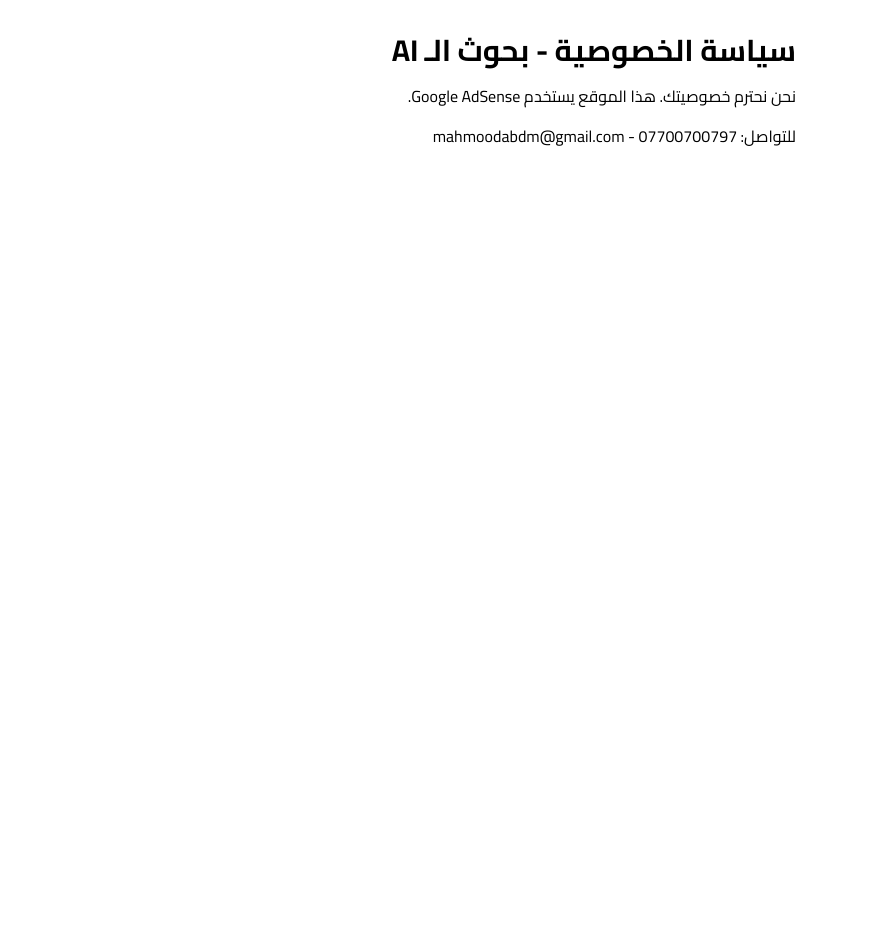
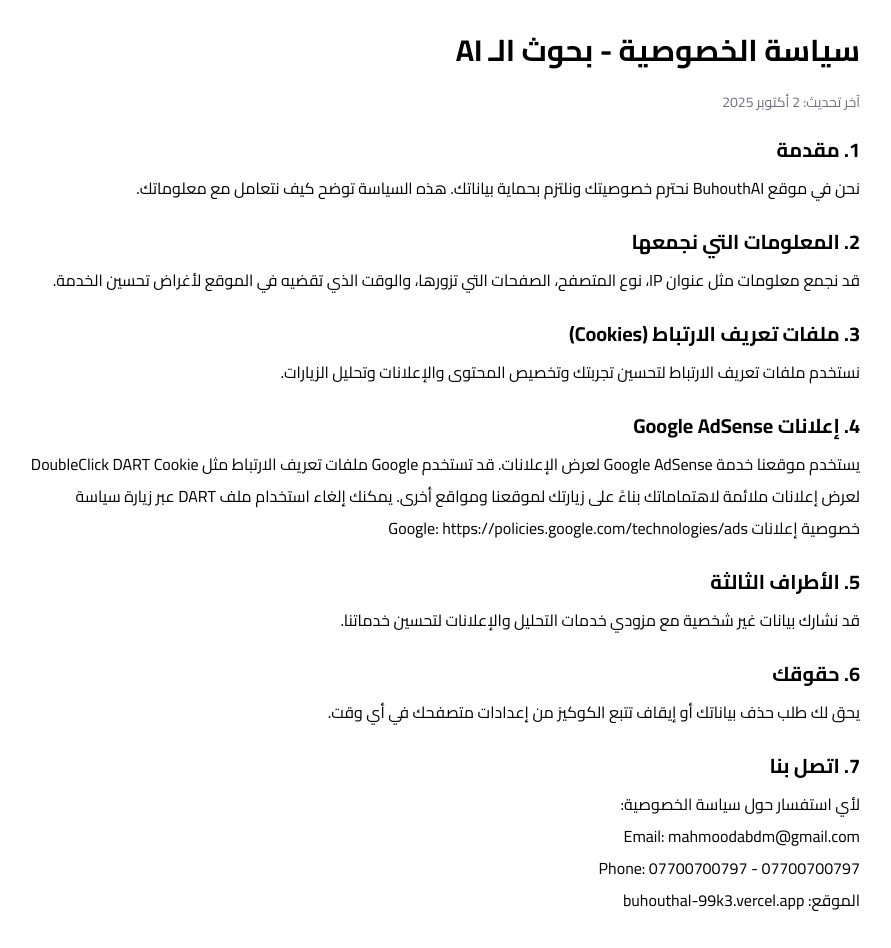
Before and after one commit to mahmoodabdm/buhouthal, a Next.js app: page /privacy in a window 1280 px wide. Shown: the whole page, without its empty margins (196-1087 px from the left). Before the commit the page ends 800 px from the top, so only its background shows below. Built offline with nearby package versions, Linux system fonts and the light colour scheme.

Commit message:
Update page.tsx

```diff
--- a/app/privacy/page.tsx
+++ b/app/privacy/page.tsx
@@ -1,9 +1,30 @@
 export default function PrivacyPage() {
   return (
-    <div className="max-w-3xl mx-auto p-8">
-      <h1 className="text-3xl font-bold mb-4">سياسة الخصوصية - بحوث الـ AI</h1>
-      <p>نحن نحترم خصوصيتك. هذا الموقع يستخدم Google AdSense.</p>
-      <p className="mt-4">للتواصل: mahmoodabdm@gmail.com - 07700700797</p>
+    <div className="max-w-4xl mx-auto p-8 leading-8" dir="rtl">
+      <h1 className="text-3xl font-bold mb-6">سياسة الخصوصية - بحوث الـ AI</h1>
+      <p className="text-sm text-gray-500 mb-6">آخر تحديث: 2 أكتوبر 2025</p>
+
+      <h2 className="text-xl font-bold mt-6 mb-2">1. مقدمة</h2>
+      <p>نحن في موقع BuhouthAI نحترم خصوصيتك ونلتزم بحماية بياناتك. هذه السياسة توضح كيف نتعامل مع معلوماتك.</p>
+
+      <h2 className="text-xl font-bold mt-6 mb-2">2. المعلومات التي نجمعها</h2>
+      <p>قد نجمع معلومات مثل عنوان IP، نوع المتصفح، الصفحات التي تزورها، والوقت الذي تقضيه في الموقع لأغراض تحسين الخدمة.</p>
+
+      <h2 className="text-xl font-bold mt-6 mb-2">3. ملفات تعريف الارتباط (Cookies)</h2>
+      <p>نستخدم ملفات تعريف الارتباط لتحسين تجربتك وتخصيص المحتوى والإعلانات وتحليل الزيارات.</p>
+
+      <h2 className="text-xl font-bold mt-6 mb-2">4. إعلانات Google AdSense</h2>
+      <p>يستخدم موقعنا خدمة Google AdSense لعرض الإعلانات. قد تستخدم Google ملفات تعريف الارتباط مثل DoubleClick DART Cookie لعرض إعلانات ملائمة لاهتماماتك بناءً على زيارتك لموقعنا ومواقع أخرى. يمكنك إلغاء استخدام ملف DART عبر زيارة سياسة خصوصية إعلانات Google: https://policies.google.com/technologies/ads</p>
+
+      <h2 className="text-xl font-bold mt-6 mb-2">5. الأطراف الثالثة</h2>
+      <p>قد نشارك بيانات غير شخصية مع مزودي خدمات التحليل والإعلانات لتحسين خدماتنا.</p>
+
+      <h2 className="text-xl font-bold mt-6 mb-2">6. حقوقك</h2>
+      <p>يحق لك طلب حذف بياناتك أو إيقاف تتبع الكوكيز من إعدادات متصفحك في أي وقت.</p>
+
+      <h2 className="text-xl font-bold mt-6 mb-2">7. اتصل بنا</h2>
+      <p>لأي استفسار حول سياسة الخصوصية:</p>
+      <p>Email: mahmoodabdm@gmail.com<br/>Phone: 07700700797 - 07700700797<br/>الموقع: buhouthal-99k3.vercel.app</p>
     </div>
   )
 }
```
